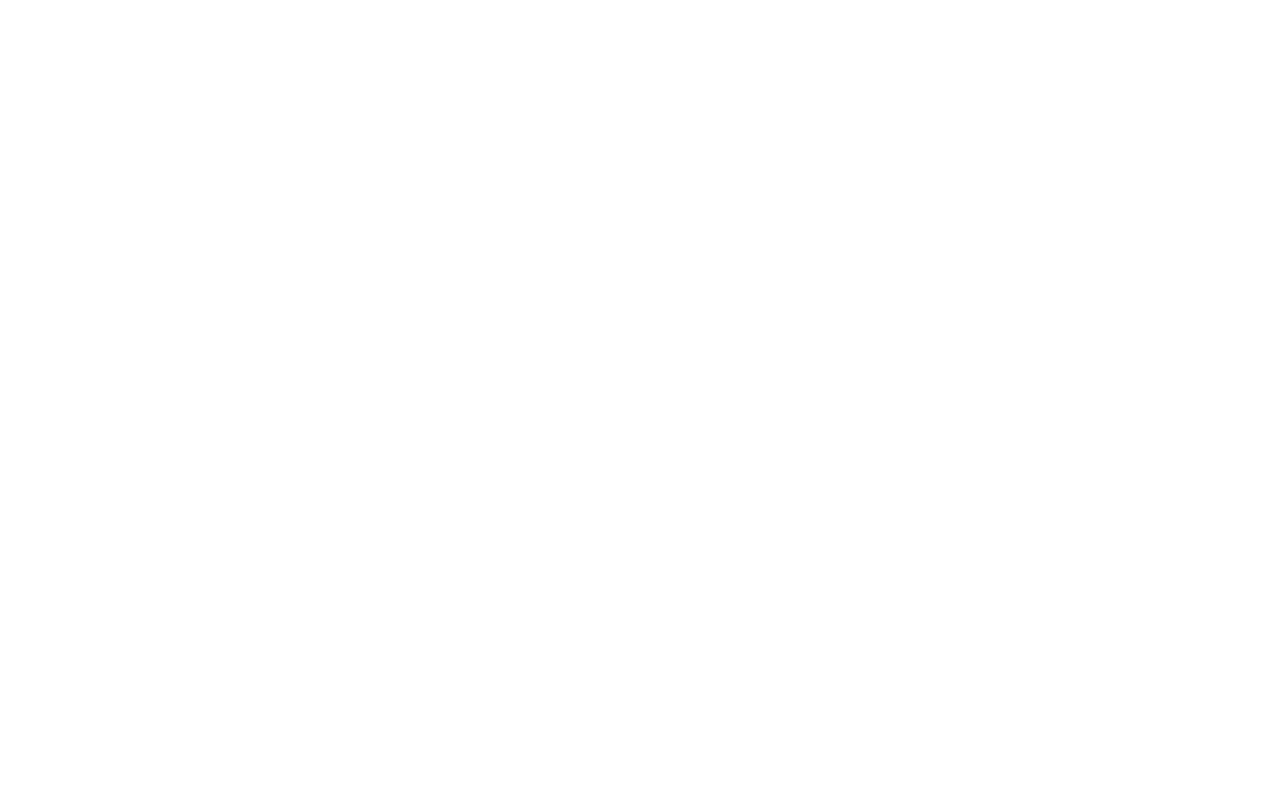
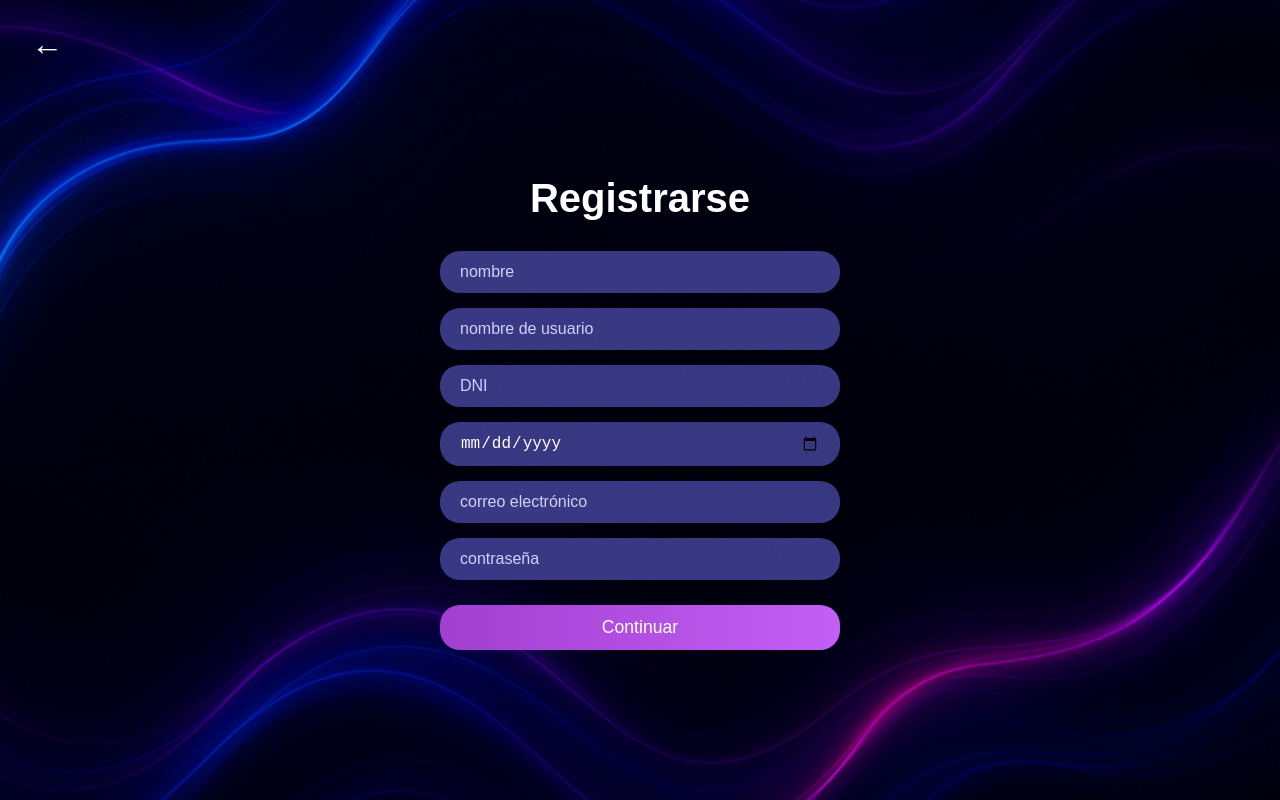
Before and after one commit to aadriaan200418/CineVerse, a React (Vite) app in the folder frontend/: page /register in a window 1280 px wide. Before the commit this address had no page. Built offline with nearby package versions, Linux system fonts and the light colour scheme.

Commit message:
Actualizacion de fronend con register y comentarios

```diff
--- a/frontend/src/App.jsx
+++ b/frontend/src/App.jsx
@@ -1,12 +1,31 @@
+// Importamos React, necesario para poder usar JSX en este archivo
 import React from "react";
+
+// Importamos los componentes necesarios de React Router DOM para manejar las rutas
+// - BrowserRouter: permite que la app use el historial del navegador (URLs reales)
+// - Routes: agrupa todas las rutas de la aplicación
+// - Route: define cada ruta y qué componente se renderiza en ella
 import { BrowserRouter, Routes, Route } from "react-router-dom";
-import Index from "./pages/Index";
 
+// Importamos los componentes que se mostrarán en las rutas
+import Index from "./pages/Index"; // Página principal
+import Register from "./pages/Register"; // Página de registro
+
+// Componente principal de la aplicación
+// Aquí definimos la estructura de navegación de la app
 export default function App() {
   return (
+    // BrowserRouter permite que React Router controle la navegación mediante URLs
     <BrowserRouter>
+      {/* Routes agrupa todas las rutas disponibles en la aplicación */}
       <Routes>
+
+        {/* Ruta principal "/" que muestra la página de inicio */}
         <Route path="/" element={<Index />} />
+
+        {/* Ruta "/register" que muestra el formulario de registro */}
+        <Route path="/register" element={<Register />} />
+
       </Routes>
     </BrowserRouter>
   );
--- /dev/null
+++ b/frontend/src/css/register.css
@@ -0,0 +1,71 @@
+.register-container {
+  height: 100vh;
+  background-size: cover;
+  background-position: center;
+  display: flex;
+  flex-direction: column;
+  align-items: center;
+  justify-content: center;
+  color: white;
+  position: relative;
+  font-family: 'Poppins', sans-serif;
+}
+
+.back-button {
+  position: absolute;
+  top: 25px;
+  left: 25px;
+  background: none;
+  border: none;
+  font-size: 2rem;
+  color: white;
+  cursor: pointer;
+  transition: transform 0.2s;
+}
+
+.back-button:hover {
+  transform: scale(1.2);
+}
+
+.register-title {
+  font-size: 2.5rem;
+  margin-bottom: 30px;
+}
+
+.register-form {
+  display: flex;
+  flex-direction: column;
+  gap: 15px;
+  width: 80%;
+  max-width: 400px;
+}
+
+.register-form input {
+  padding: 12px 20px;
+  border: none;
+  border-radius: 20px;
+  background-color: rgba(70, 70, 160, 0.8);
+  color: white;
+  font-size: 1rem;
+  outline: none;
+}
+
+.register-form input::placeholder {
+  color: #d0d0ff;
+}
+
+.continue-btn {
+  margin-top: 10px;
+  padding: 12px 20px;
+  border: none;
+  border-radius: 20px;
+  background: linear-gradient(90deg, #a23fd0, #c35ff5);
+  color: white;
+  font-size: 1.1rem;
+  cursor: pointer;
+  transition: background 0.3s;
+}
+
+.continue-btn:hover {
+  background: linear-gradient(90deg, #c35ff5, #e480ff);
+}
--- a/frontend/src/pages/Index.jsx
+++ b/frontend/src/pages/Index.jsx
@@ -1,25 +1,41 @@
+// Importamos React para poder usar JSX
 import React from "react";
+
+// Importamos el hook useNavigate de React Router DOM
+// Este hook permite cambiar de página (navegar entre rutas) de forma programática
 import { useNavigate } from "react-router-dom";
+
+// Importamos la imagen de fondo que se usará en esta página
 import fondo from "../assets/fondo.png";
 
+// Componente principal de la página de inicio
 export default function Index() {
+  // Hook que nos permite redirigir al usuario a otras rutas (por ejemplo, /register o /login)
   const navigate = useNavigate();
 
+  // Estructura visual de la página de inicio
   return (
+    // Contenedor principal que agrupa todo el contenido
     <div className="container">
+
+      {/* Título principal que aparece centrado en pantalla */}
       <h1 className="title">🎬 ¿Tienes cuenta en CineVerse?</h1>
 
+      {/* Contenedor que agrupa los dos botones */}
       <div className="buttons">
+
+        {/* Botón para ir a la página de registro */}
         <button
-          onClick={() => navigate("/register")}
-          className="btn btn-purple"
+          onClick={() => navigate("/register")} // Navega a /register al hacer clic
+          className="btn btn-purple" // Clases CSS para darle estilo
         >
           Registrarse
         </button>
 
+        {/* Botón para ir a la página de inicio de sesión */}
         <button
-          onClick={() => navigate("/login")}
-          className="btn btn-blue"
+          onClick={() => navigate("/login")} // Navega a /login al hacer clic
+          className="btn btn-blue" // Clases CSS para su color azul
         >
           Iniciar sesión
         </button>
--- a/frontend/src/pages/Register.jsx
+++ b/frontend/src/pages/Register.jsx
@@ -0,0 +1,64 @@
+// Importamos React para poder usar JSX en el componente
+import React from "react";
+
+// Importamos la hoja de estilos específica para esta página de registro
+import "../css/register.css";
+
+// Importamos la imagen de fondo que se usará en el contenedor principal
+import fondo from "../assets/fondo.png";
+
+// Importamos el hook useNavigate de React Router DOM
+// Este hook nos permite cambiar de página (navegar entre rutas) desde el código
+import { useNavigate } from "react-router-dom";
+
+// Definimos el componente principal de la página de registro
+export default function Register() {
+  // Inicializamos el hook useNavigate para poder redirigir al usuario
+  const navigate = useNavigate();
+
+  // Retornamos el contenido visual de la página
+  return (
+    // Contenedor principal del formulario de registro
+    // Se aplica la imagen de fondo usando "backgroundImage" en estilo en línea
+    <div
+      className="register-container"
+      style={{ backgroundImage: `url(${fondo})` }}
+    >
+
+      {/* Botón para volver a la página principal (Index) */}
+      <button className="back-button" onClick={() => navigate("/")}>
+        ←
+      </button>
+
+      {/* Título principal del formulario */}
+      <h1 className="register-title">Registrarse</h1>
+
+      {/* Formulario de registro con los distintos campos */}
+      <form className="register-form">
+
+        {/* Campo de texto para el nombre real del usuario */}
+        <input type="text" placeholder="nombre" />
+
+        {/* Campo para el nombre de usuario (nickname o alias) */}
+        <input type="text" placeholder="nombre de usuario" />
+
+        {/* Campo para ingresar el DNI */}
+        <input type="text" placeholder="DNI" />
+
+        {/* Campo para seleccionar la fecha de nacimiento */}
+        <input type="date" placeholder="fecha de nacimiento" />
+
+        {/* Campo para el correo electrónico */}
+        <input type="email" placeholder="correo electrónico" />
+
+        {/* Campo para la contraseña */}
+        <input type="password" placeholder="contraseña" />
+
+        {/* Botón para enviar el formulario (por ahora sin funcionalidad backend) */}
+        <button type="submit" className="continue-btn">
+          Continuar
+        </button>
+      </form>
+    </div>
+  );
+}
```
Also changed, not shown: frontend/src/components/Button.jsx (+10 -0 lines), frontend/src/main.jsx (+12 -0 lines).
